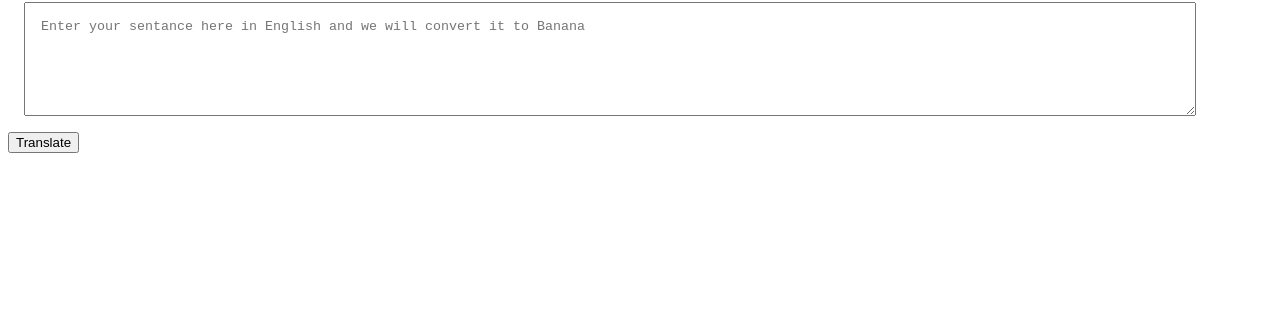
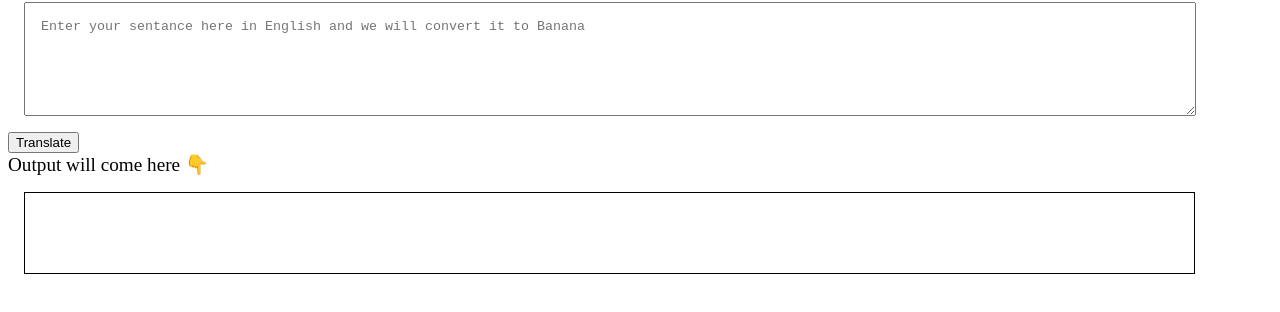
Before and after one commit to Aquilchoudhary/neogcamp-banana-speak, a plain HTML site: page index.html in a window 1280 px wide. Shown: the part 78-390 px from the top of the page. Drawn offline with Linux system fonts and the light colour scheme.

Commit message:
input output processing done

```diff
--- a/app.js
+++ b/app.js
@@ -1,11 +1,13 @@
 var btnTranslate = document.querySelector("#btn-translate");
 var txtinput = document.querySelector("#txt-input");
+var outputDiv= document.querySelector("#output");
 
 console.log(txtinput)
+console.log(outputDiv)
+
 
 function clickHandler()
 {
-    console.log("clicked");
-    console.log("input", txtinput.value);
+    outputDiv.innerText="ajajajajajajajaj "+txtinput.value;
 };
 btnTranslate.addEventListener("click", clickHandler)
--- a/index.html
+++ b/index.html
@@ -14,6 +14,14 @@
             height: 10vh;
             padding: 1rem;
         }
+        #output{
+            border: 1px solid black;
+            height: 10vh;
+            width: 92.5%;
+            margin: 1rem;
+            display: block;
+
+        }
     </style>
 
 </head>
@@ -28,8 +36,12 @@
     </button>
 
 
+    <div style="font-size:larger;">
+        Output will come here 👇
+    </div>
+    <div id="output">
+    </div>
 
-
-    <script src='app.js' type="text/javascript"></script>
+    <script src="app.js" type="text/javascript"></script>
 </body>
 </html>
```
